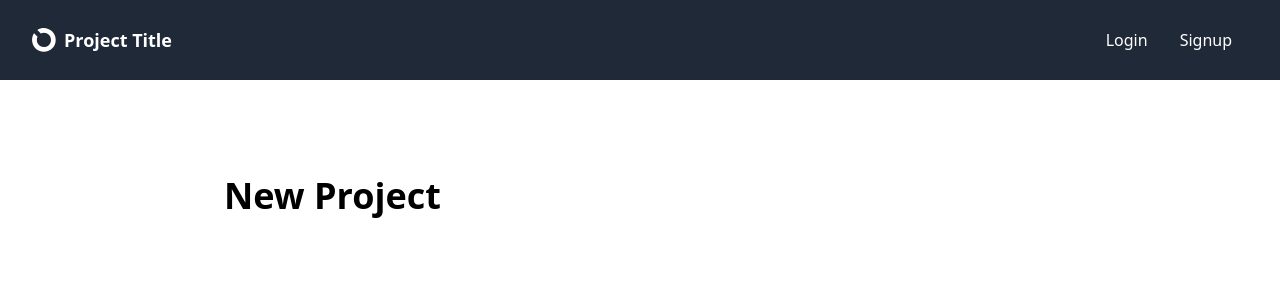
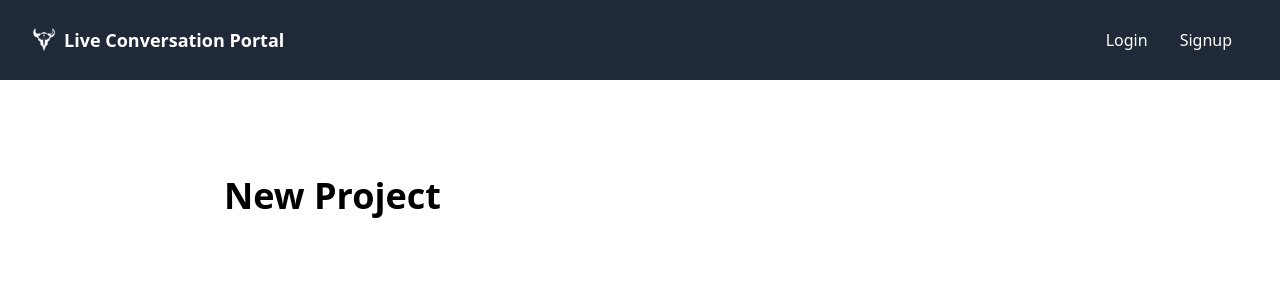
Before and after one commit to nimodb/live-chat-app, a Django app: page / in a window 1280 px wide. Shown: the top 300 px of the page. Run offline with Django 5.2, Linux system fonts and the light colour scheme; parts of the project's set-up code (start-up, migrations or seed data) failed here and were passed over; some libraries are stand-ins or nearby versions.

Commit message:
Update Logo and change header title to 'Live Conversation Portal'

```diff
--- a/templates/includes/header.html
+++ b/templates/includes/header.html
@@ -1,8 +1,8 @@
 <header class="flex items-center justify-between bg-gray-800 h-20 px-8 text-white sticky top-0 z-40">
     <div>
         <a class="flex items-center gap-2" href="/">
-            <img class="h-6" src="/static/images/logo.svg" alt="Logo"/>
-            <span class="text-lg font-bold">Project Title</span>
+            <img class="h-6" src="/static/images/logo-light.png" alt="Logo"/>
+            <span class="text-lg font-bold">Live Conversation Portal</span>
         </a>
     </div>
     <nav class="block relative">
```
Also changed, not shown: static/images/logo-light.png (added), static/images/logo.svg (deleted).
